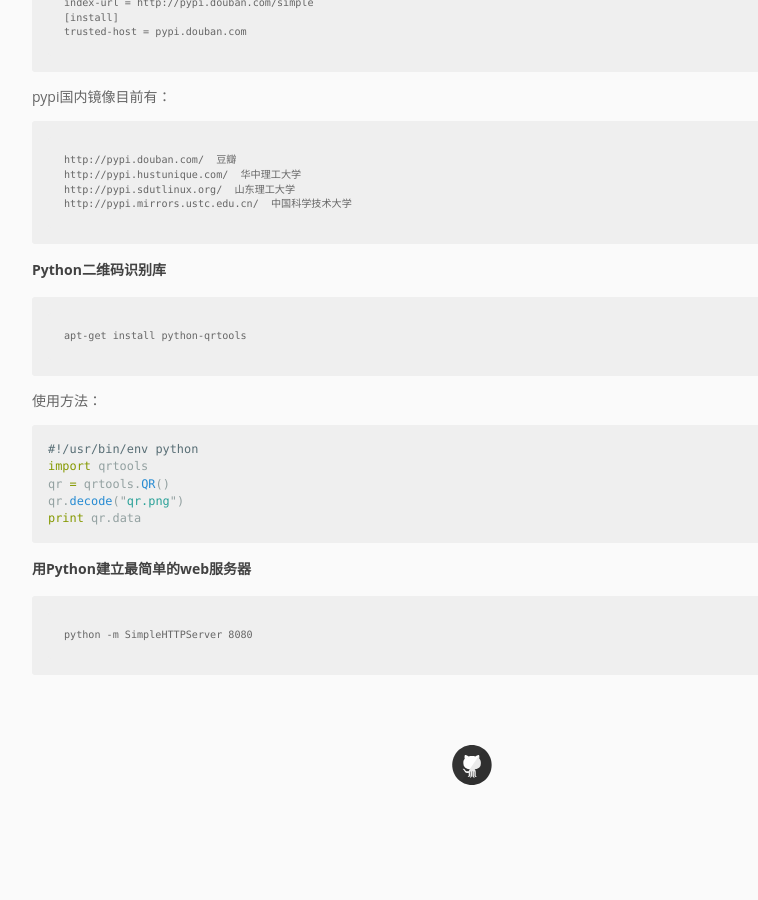
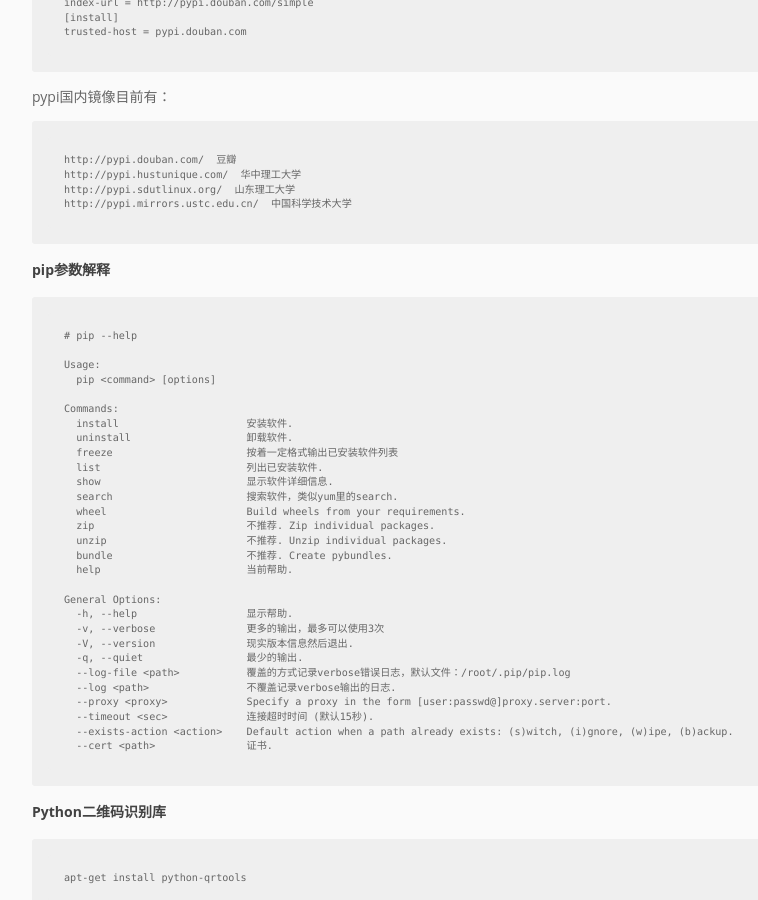
Before and after one commit to pingmalu/pingmalu.github.io, a Jekyll site: the page built from _posts/2015-12-12-Python日常笔记.md, in a window 1280 px wide and 900 px high, scrolled down 1237 px. Shown: the whole window, without its empty margins (168-926 px from the left). Built offline with Jekyll 4.4.1, drawn with Linux system fonts in a browser that asks for light colours; before the commit the page ends 2046 px from its top, so only the background shows below that.

Commit message:
python pip

```diff
--- a/_posts/2015-12-12-Python日常笔记.md
+++ b/_posts/2015-12-12-Python日常笔记.md
@@ -49,6 +49,38 @@ pypi国内镜像目前有：
 	http://pypi.sdutlinux.org/  山东理工大学
 	http://pypi.mirrors.ustc.edu.cn/  中国科学技术大学
 
+### pip参数解释
+
+	# pip --help
+
+	Usage:
+	  pip <command> [options]
+
+	Commands:
+	  install                     安装软件.
+	  uninstall                   卸载软件.
+	  freeze                      按着一定格式输出已安装软件列表
+	  list                        列出已安装软件.
+	  show                        显示软件详细信息.
+	  search                      搜索软件，类似yum里的search.
+	  wheel                       Build wheels from your requirements.
+	  zip                         不推荐. Zip individual packages.
+	  unzip                       不推荐. Unzip individual packages.
+	  bundle                      不推荐. Create pybundles.
+	  help                        当前帮助.
+
+	General Options:
+	  -h, --help                  显示帮助.
+	  -v, --verbose               更多的输出，最多可以使用3次
+	  -V, --version               现实版本信息然后退出.
+	  -q, --quiet                 最少的输出.
+	  --log-file <path>           覆盖的方式记录verbose错误日志，默认文件：/root/.pip/pip.log
+	  --log <path>                不覆盖记录verbose输出的日志.
+	  --proxy <proxy>             Specify a proxy in the form [user:passwd@]proxy.server:port.
+	  --timeout <sec>             连接超时时间 (默认15秒).
+	  --exists-action <action>    Default action when a path already exists: (s)witch, (i)gnore, (w)ipe, (b)ackup.
+	  --cert <path>               证书.
+
 ### Python二维码识别库 ###
 
     apt-get install python-qrtools
```
Also changed, not shown: _posts/2016-04-14-python_gevent模块安装.md (added, +32 -0 lines).
